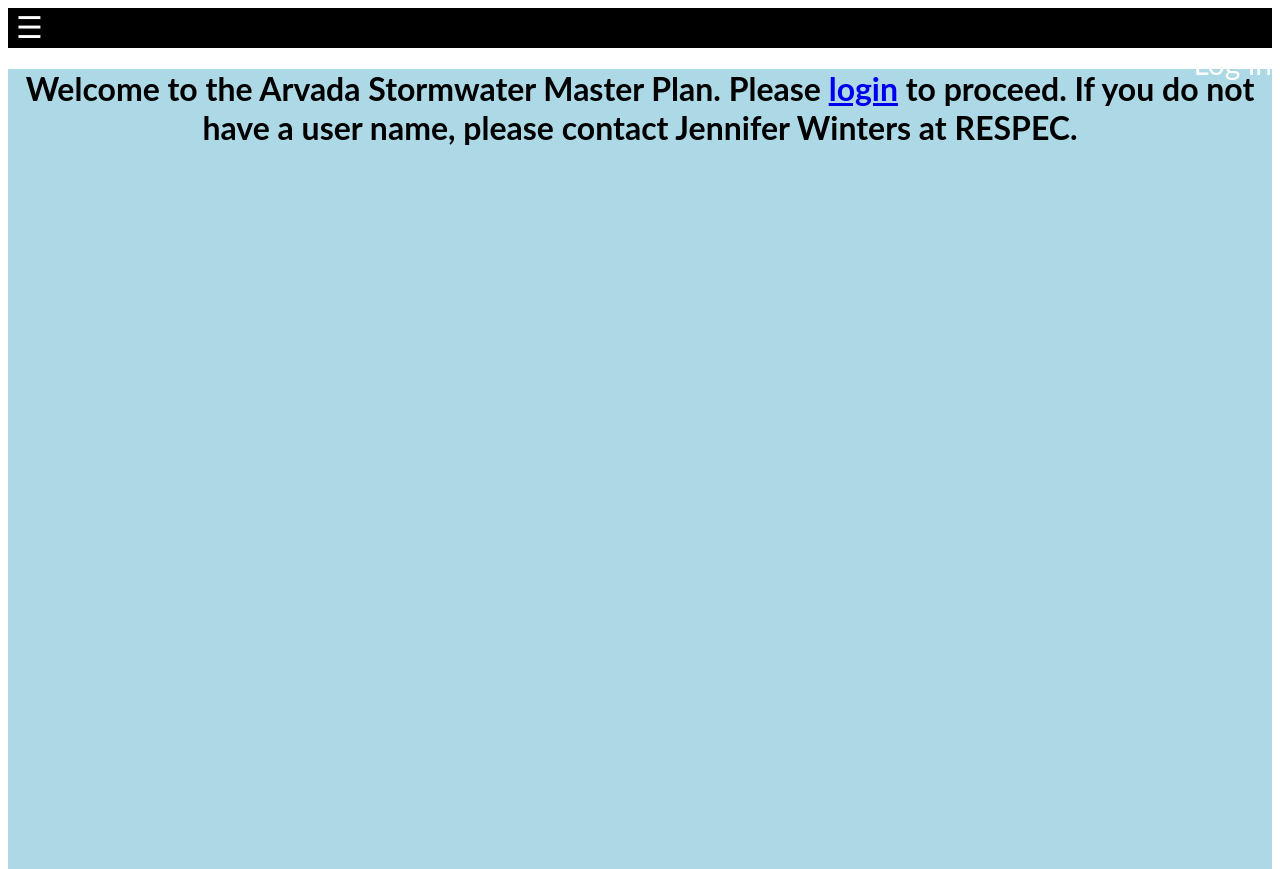
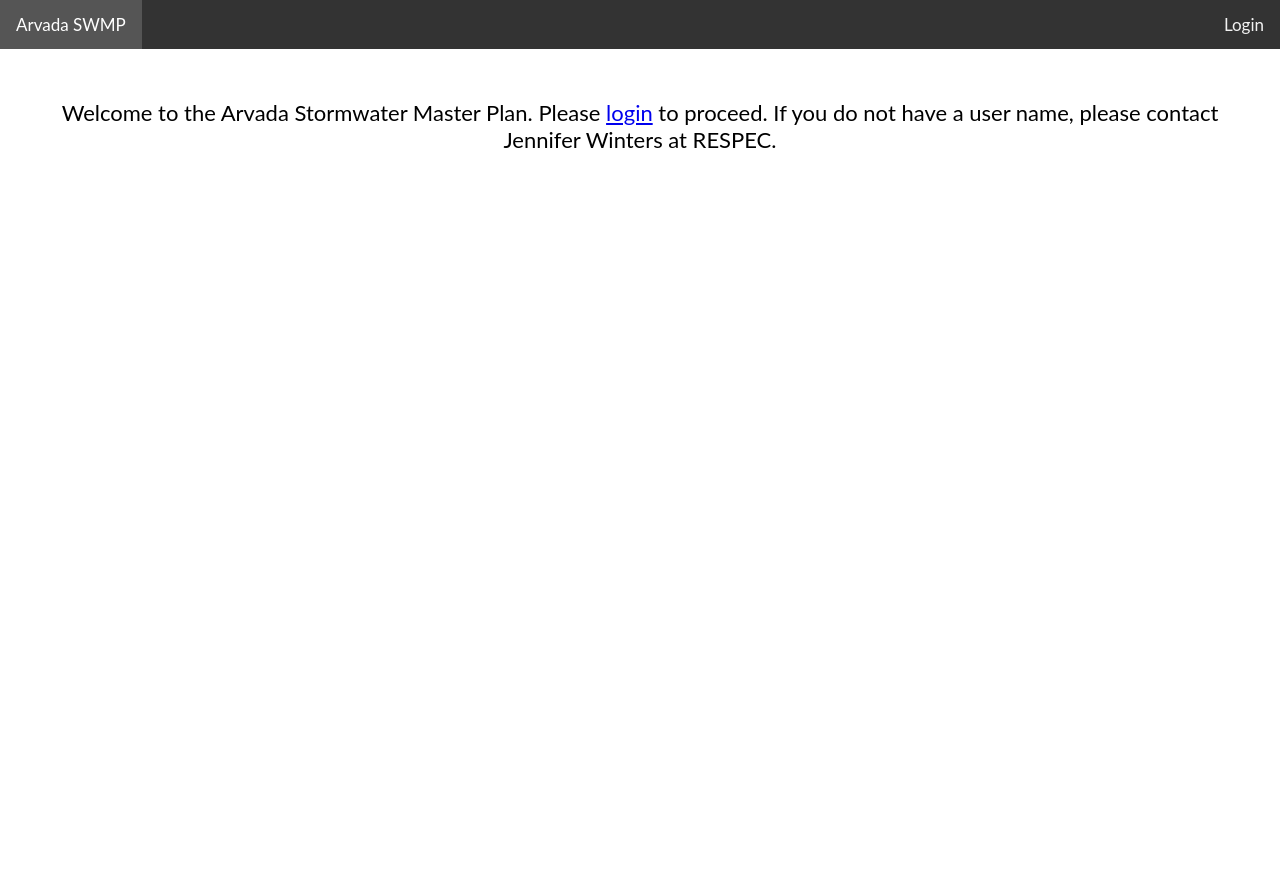
Before and after one commit to mikebannis/arvada_dj, a Django app: template arvada_dj/main/templates/main/index.html in a window 1280 px wide. After the commit the page ends 148 px from the top, so only its background shows below. Run offline with Django 3.2, Linux system fonts and the light colour scheme; the template is opened without the code that fills it, so the values that code supplies are empty.

Commit message:
Add navbar to top of all pages and fix map height.

```diff
--- /dev/null
+++ b/arvada_dj/main/static/css/base_style.css
@@ -0,0 +1,137 @@
+/* Drop menu header style borrows heavily from
+ * https://www.w3schools.com/howto/howto_js_responsive_navbar_dropdown.asp */
+
+/* Add a black background color to the top navigation */
+.topnav {
+  background-color: #333;
+  overflow: hidden;
+}
+
+/* Style the links inside the navigation bar */
+.topnav a {
+  float: left;
+  display: block;
+  color: #f2f2f2;
+  text-align: center;
+  padding: 14px 16px;
+  text-decoration: none;
+  font-size: 17px;
+}
+
+/* Add an active class to highlight the current page */
+.active {
+  background-color: #4CAF50;
+  color: white;
+}
+
+/* Hide the link that should open and close the topnav on small screens */
+.topnav .icon {
+  display: none;
+}
+
+/* Dropdown container - needed to position the dropdown content */
+.dropdown {
+  float: left;
+  overflow: hidden;
+}
+
+/* Style the dropdown button to fit inside the topnav */
+.dropdown .dropbtn {
+  font-size: 17px;
+  border: none;
+  outline: none;
+  color: white;
+  padding: 14px 16px;
+  background-color: inherit;
+  font-family: inherit;
+  margin: 0;
+}
+
+/* Style the dropdown content (hidden by default) */
+.dropdown-content {
+  display: none;
+  position: absolute;
+  background-color: #f9f9f9;
+  min-width: 160px;
+  box-shadow: 0px 8px 16px 0px rgba(0,0,0,0.2);
+  z-index: 1;
+}
+
+/* Style the links inside the dropdown */
+.dropdown-content a {
+  float: none;
+  color: black;
+  padding: 12px 16px;
+  text-decoration: none;
+  display: block;
+  text-align: left;
+}
+
+/* Add a dark background on topnav links and the dropdown button on hover */
+.topnav a:hover, .dropdown:hover .dropbtn {
+  background-color: #555;
+  color: white;
+}
+
+/* Add a grey background to dropdown links on hover */
+.dropdown-content a:hover {
+  background-color: #ddd;
+  color: black;
+}
+
+/* Profile button */
+.profile {
+  float: right;
+}
+
+/* Show the dropdown menu when the user moves the mouse over the dropdown button */
+.dropdown:hover .dropdown-content {
+  display: block;
+}
+
+/* When the screen is less than 600 pixels wide, hide all links, except for the first one ("Home"). Show the link that contains should open and close the topnav (.icon) */
+@media screen and (max-width: 600px) {
+  .topnav a:not(:first-child), .dropdown .dropbtn {
+    display: none;
+  }
+  .topnav a.icon {
+    float: right;
+    display: block;
+  }
+}
+
+/* The "responsive" class is added to the topnav with JavaScript when the user clicks on the icon. This class makes the topnav look good on small screens (display the links vertically instead of horizontally) */
+@media screen and (max-width: 600px) {
+  .topnav.responsive {position: relative;}
+  .topnav.responsive a.icon {
+    position: absolute;
+    right: 0;
+    top: 0;
+  }
+  .topnav.responsive a {
+    float: none;
+    display: block;
+    text-align: left;
+  }
+  .topnav.responsive .dropdown {float: none;}
+  .topnav.responsive .dropdown-content {position: relative;}
+  .topnav.responsive .dropdown .dropbtn {
+    display: block;
+    width: 100%;
+    text-align: left;
+  }
+}
+
+body {
+  font-family: "Lato", sans-serif;
+  margin: 0;
+}
+
+html {
+    height: 100%;
+}
+
+.content {
+  background-color: white;
+  /*height: 100%;*/
+}
--- /dev/null
+++ b/arvada_dj/main/static/css/index.css
@@ -0,0 +1,13 @@
+/* Center the text */
+.welcome {
+    text-align: center;
+    height: 100%;
+}
+
+.welcome-inner {
+    /*display: inline-block;*/
+    font-size: 22px;
+    margin-top: 50px;
+    margin-right: 50px;
+    margin-left: 50px;
+}
--- a/arvada_dj/main/static/css/styles.css
+++ /dev/null
@@ -1,91 +0,0 @@
-ul {
-    list-style-type: none;
-}
-
-body {
-  font-family: "Lato", sans-serif;
-}
-body, html {
-    height: 100%;
-}
-
-.header {
-  height: 40px;
-  background-color: black;
-}
-
-.content {
-  background-color: lightblue;
-  height: 100%;
-  text-align: center;
-}
-
-.sidenav {
-  height: 100%;
-  width: 0;
-  position: fixed;
-  z-index: 1;
-  top: 0;
-  left: 0;
-  background-color: #111;
-  overflow-x: hidden;
-  transition: 0.5s;
-  padding-top: 10px;
-  color: #818181;
-  font-size: 25px;
-  /*padding: 8px 8px 8px 32px;
-  display: block;*/
-}
-
-.sidenav a {
-  padding: 8px 8px 8px 32px;
-  display: block;
-  text-decoration: none;
-  font-size: 25px;
-  color: #818181;
-  transition: 0.3s;
-}
-
-.sidenav a:hover {
-  color: #f1f1f1;
-}
-
-.sidenav-gage a {
-  padding: 1px 2px 3px 10px;
-  display: block;
-  text-decoration: none;
-  font-size: 20px;
-  color: #818181;
-  transition: 0.3s;
-}
-
-.sidenav-gage ul {
-    margin-top: 0px;
-    margin-bottom: 0px;
-}
-
-.sidenav-gage a:hover {
-  color: #f1f1f1;
-}
-
-.sidenav-text {
-  padding: 8px 8px 8px 32px;
-  display: block;
-  text-decoration: none;
-  font-size: 25px;
-  color: #818181;
-  transition: 0.3s;
-}
-
-.sidenav .closebtn {
-  position: absolute;
-  top: 0;
-  right: 25px;
-  font-size: 36px;
-  margin-left: 50px;
-}
-
-@media screen and (max-height: 450px) {
-  .sidenav {padding-top: 15px;}
-  .sidenav a {font-size: 18px;}
-}
--- a/arvada_dj/main/templates/base_generic.html
+++ b/arvada_dj/main/templates/base_generic.html
@@ -4,54 +4,65 @@
   {% block title %}<title>Arvada Stormwater Master Plan</title>{% endblock %}
   <meta charset="utf-8">
   <meta name="viewport" content="width=device-width, initial-scale=1">
-  <!-- Add additional CSS in static file -->
   {% load static %}
-  <link rel="stylesheet" href="{% static 'css/styles.css' %}">
-
+  <link rel="stylesheet" href="{% static 'css/base_style.css' %}">
   {% block extra_head %}    {% endblock %}
-
 </head>
 <body>
-  {% block sidebar %}
-    <div id="mySidenav" class="sidenav">
-      <a href="javascript:void(0)" class="closebtn" onclick="closeNav()">&times;</a>
-      <a href="/">Home</a>
-      <a href="/admin">Admin</a>
+  <div class="topnav" id="myTopnav">
+    <!-- <a href="#home" class="active">Home</a>-->
+    <a href="/" >Arvada SWMP</a>
+    {% if user.is_authenticated %}
+      <a href="/map/">Map</a>
+    {% endif %}
+    <!--
+    <a href="#contact">Contact</a>
+    <div class="dropdown">
+      <button class="dropbtn">Dropdown
+        <ii class="fa fa-caret-down"></i>
+      </button>
+      <div class="dropdown-content">
+        <a href="#">Link 1</a>
+        <a href="#">Link 2</a>
+        <a href="#">Link 3</a>
+      </div>
+    </div>-->
+    <div class="profile" id="profile">
       {% if user.is_authenticated %}
-        <div class="sidenav-text">
-          User: {{ user.get_username }}
+      <div class="dropdown">
+        <button class="dropbtn"> {{ user.get_username }}
+          <i class="fa fa-caret-down"></i>
+        </button>
+        <div class="dropdown-content">
+          <a href="{% url 'logout'%}?next=/">Logout</a>
         </div>
-        <a href="{% url 'logout'%}?next={{request.path}}">Logout</a>
+      </div>
       {% else %}
-        <a href="{% url 'login'%}?next={{request.path}}">Login</a>
+        <a href="{% url 'login'%}?next=/map/">Login</a>
       {% endif %}
-      {% if user.is_authenticated %}
-        <a href="/map/">Map</a>
-           You are authenticated!
-      {% else %}
-         Log in, you're not authenticated!
-      {% endif %}
-      </div>
-  {% endblock %}
-  <div class="header">
-    <span style="font-size:30px;cursor:pointer;color:white;padding-left:8px;" onclick="openNav()">
-        &#9776;
-        <div style="text-align:right;">
-            Log in
-        </div>
-    </span>
+    </div>
+    <a href="javascript:void(0);" class="icon" onclick="toggleResponsive()">&#9776;</a>
   </div>
-  <div class="content">
+  <div class="content" id="content">
     {% block content %}     {% endblock %}
   </div>
 
   <script>
-    function openNav() {
-      document.getElementById("mySidenav").style.width = "250px";
-    }
-
-    function closeNav() {
-      document.getElementById("mySidenav").style.width = "0";
+    /* Toggle between adding and removing the "responsive" class to topnav when the user clicks on the icon */
+    function toggleResponsive() {
+      var x = document.getElementById("myTopnav");
+      if (x.className === "topnav") {
+        x.className += " responsive";
+      } else {
+        x.className = "topnav";
+      }
+      // Update profile position
+      var profile = document.getElementById("profile");
+      if (x.className === "topnav responsive") {
+        profile.style.cssFloat = "none";
+      } else {
+        profile.style.cssFloat = "right";
+      }
     }
   </script>
 </body>
--- a/arvada_dj/main/templates/main/index.html
+++ b/arvada_dj/main/templates/main/index.html
@@ -1,12 +1,17 @@
 {% extends "base_generic.html" %}
-
+{% load static %}
 {% block extra_head %}
+  <link rel="stylesheet" href="{% static 'css/index.css' %}">
 {% endblock %}
 
 {% block content %}
-    <h1>Welcome to the Arvada
-      Stormwater Master Plan. Please
-      <a href="{% url 'login'%}?next={{request.path}}">login</a>
-      to proceed. If you do not
-      have a user name, please contact Jennifer Winters at RESPEC.</h1>
+   <div class="welcome">
+     <div class="welcome-inner">
+       Welcome to the Arvada
+       Stormwater Master Plan. Please
+       <a href="{% url 'login'%}?next=/map/">login</a>
+       to proceed. If you do not
+       have a user name, please contact Jennifer Winters at RESPEC.
+     </div>
+   </div>
 {% endblock %}
--- a/arvada_dj/map/views.py
+++ b/arvada_dj/map/views.py
@@ -6,6 +6,6 @@ from django.contrib.auth.decorators import login_required
 # Create your views here.
 @login_required
 def index(request):
-    template = loader.get_template('map/index2.html')
+    template = loader.get_template('map/map.html')
     context = {}
     return HttpResponse(template.render(context, request))
```
Also changed, not shown: arvada_dj/map/templates/map/index.html (deleted, +0 -9 lines), arvada_dj/map/templates/map/map.html (renamed from arvada_dj/map/templates/map/index2.html, +13 -2 lines).
